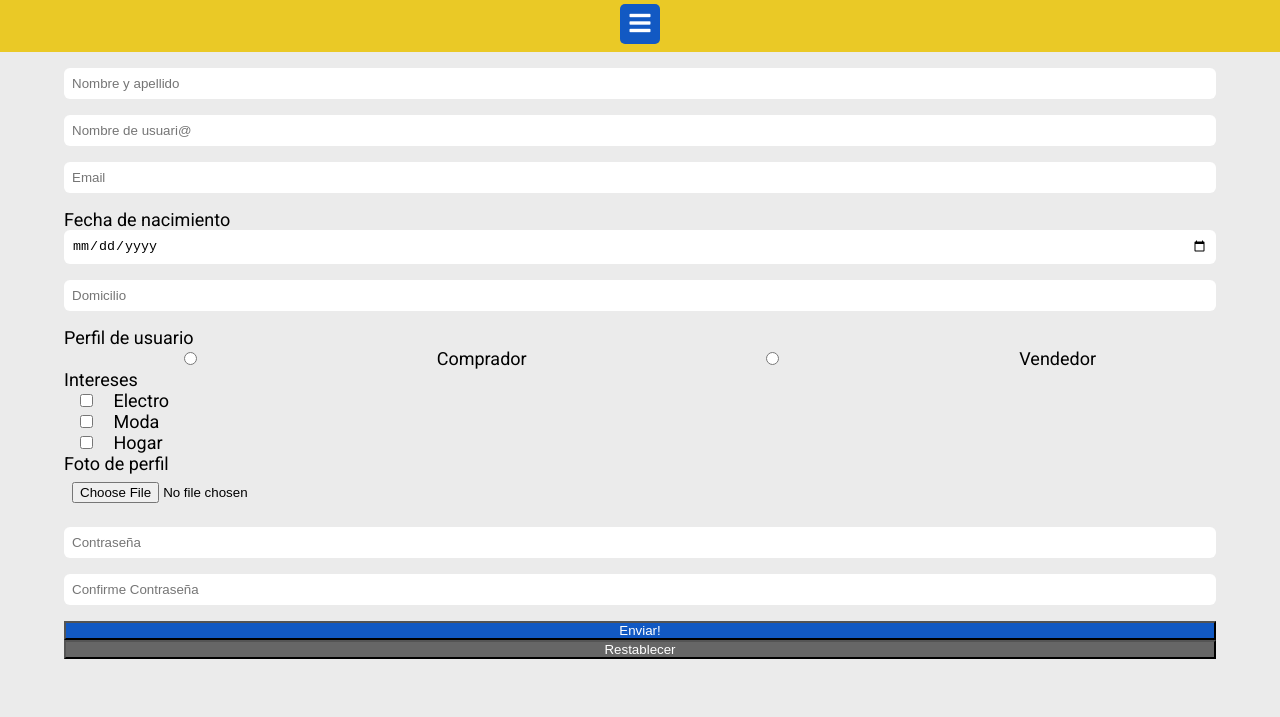
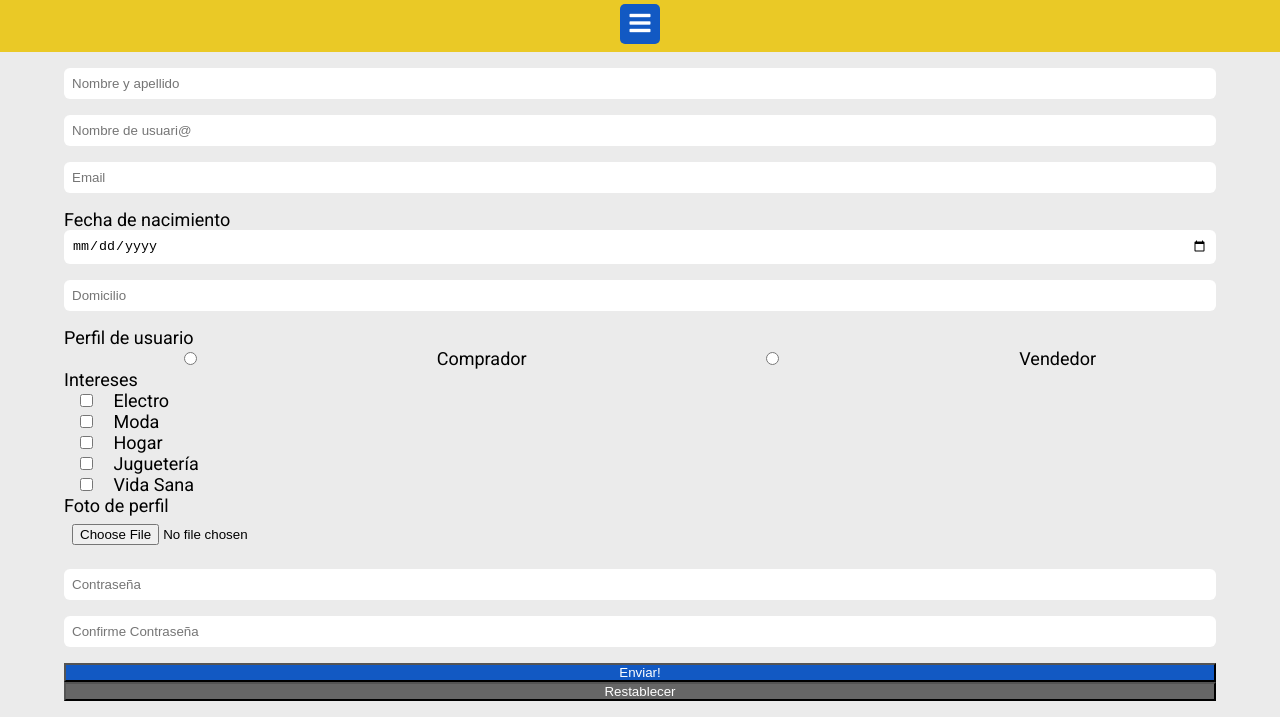
Before and after one commit to EzeAlonso/Proyecto_MercadoLibre, a website: page views/register.html in a window 1280 px wide. Shown: the part 194-911 px from the top of the page. Before the commit the page ends 869 px from the top, so only its background shows below. Drawn offline with Linux system fonts and the light colour scheme.

Commit message:
terminado

```diff
--- a/app.js
+++ b/app.js
@@ -2,11 +2,12 @@ const express = require("express");
 const app = express();
 const path = require("path");
 
-app.listen(3000);
+app.listen(3000, () =>
+console.log("Corriendo con éxito"));
 
 app.use(express.static(path.join(__dirname, "public")));
 
-//localhost:3000/
+//localhost:3000//
 app.get("/", (req, res) => {
   res.sendFile(path.join(__dirname, "views/home.html"));
 });
--- a/views/register.html
+++ b/views/register.html
@@ -156,7 +156,26 @@
             />
             <label for="hogar"> Hogar</label>
           </div>
-        </div>
+        <div>
+          <input
+        class="checkbox-input"
+        type="checkbox"
+        name="intereses"
+        id="juguetería"
+        value="juguetería"
+        />
+        <label for="juguetería">Juguetería</label>
+      </div>
+      <div>
+        <input
+        class="checkbox-input"
+        type="checkbox"
+        name="intereses"
+        id="vida sana"
+        value="vida sana"
+        />
+        <label for="vida sana">Vida Sana</label>
+      </div>
 
         <label for="profilePic">Foto de perfil</label>
         <input
@@ -186,8 +205,10 @@
         />
 
         <button class="button-primary send-button" type="submit">
-          Enviar!
-        </button>
+          <a href="/">
+            Enviar!
+          </a>
+          </button>
 
         <button class="button-gray" type="reset">Restablecer</button>
       </form>
```
Also changed, not shown: views/login.html (+12 -9 lines).
